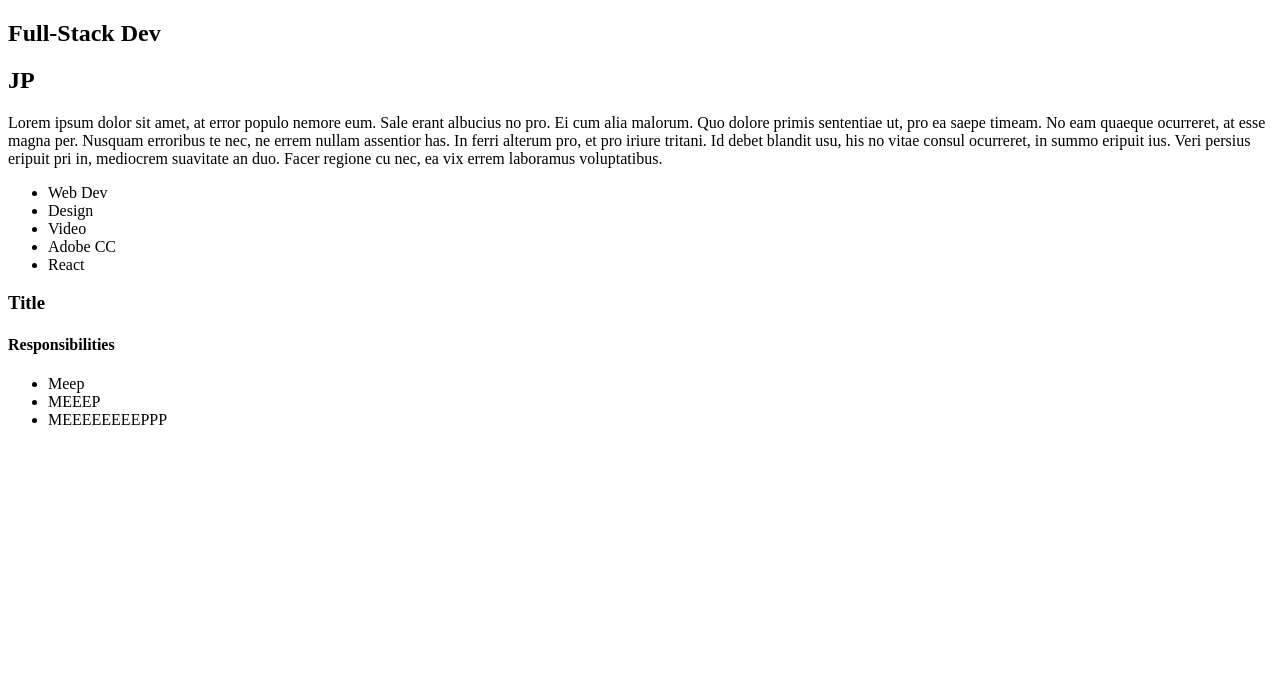
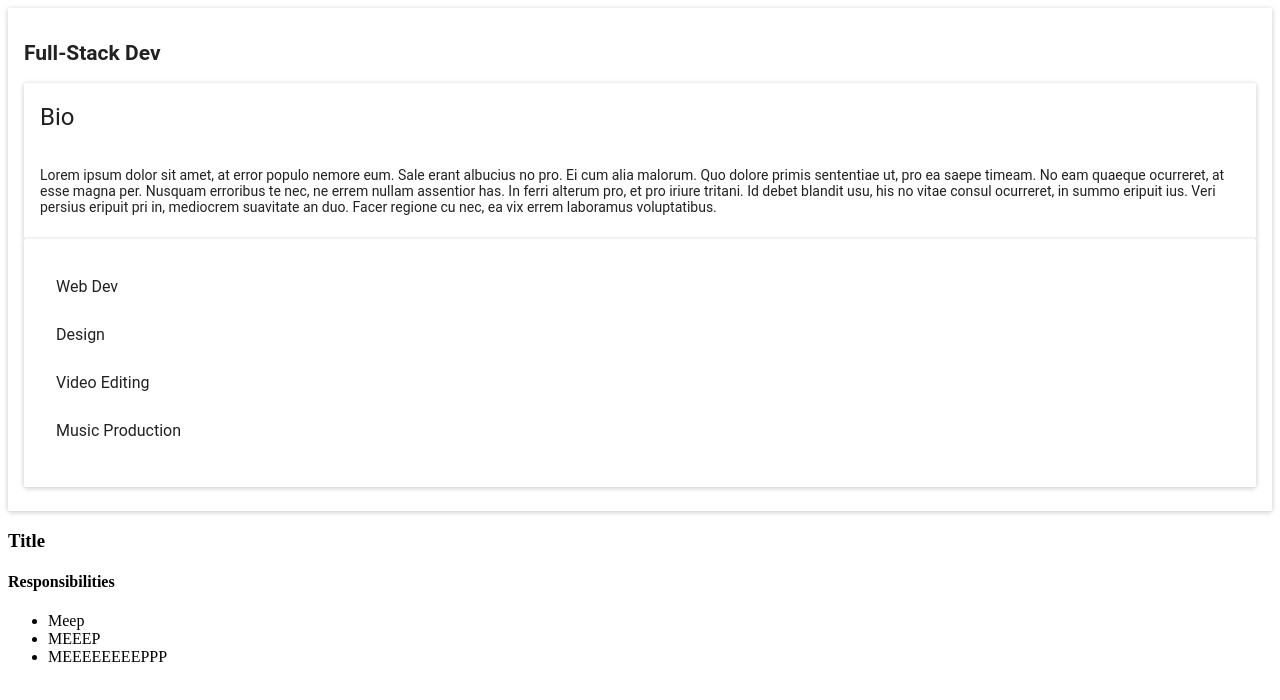
Before and after one commit to thatjp/redux-example, a React (Create React App) app: page / in a window 1280 px wide. Shown: the top 700 px of the page. Built offline with nearby package versions, Linux system fonts and the light colour scheme.

Commit message:
+ Material-ui styling

```diff
--- a/package.json
+++ b/package.json
@@ -3,6 +3,8 @@
   "version": "0.1.0",
   "private": true,
   "dependencies": {
+    "material": "^0.2.6",
+    "material-ui": "^0.20.0",
     "react": "^16.2.0",
     "react-dom": "^16.2.0",
     "react-redux": "^5.0.6",
--- a/src/components/bio/BioName.js
+++ /dev/null
@@ -1,11 +0,0 @@
-import React from 'react';
-
-const BioName = () => {
-    return (
-        <div>
-            <h2>JP</h2>
-        </div>
-    );
-};
-
-export default BioName;
--- a/src/components/bio/BioSkills.js
+++ b/src/components/bio/BioSkills.js
@@ -1,16 +1,20 @@
 import React from 'react';
+
+import { Card, CardText} from 'material-ui/Card';
+import { List, ListItem } from 'material-ui/List';
 
 const BioSkills = () => {
     return (
-        <div>
-            <ul>
-                <li>Web Dev</li>
-                <li>Design</li>
-                <li>Video</li>
-                <li>Adobe CC</li>
-                <li>React</li>
-            </ul>
-        </div>
+        <Card>
+            <CardText>
+            <List>
+                <ListItem>Web Dev</ListItem>
+                <ListItem>Design</ListItem>
+                <ListItem>Video Editing</ListItem>
+                <ListItem>Music Production</ListItem>
+            </List>
+            </CardText>
+        </Card>
     );
 };
 
--- a/src/components/bio/BioText.js
+++ b/src/components/bio/BioText.js
@@ -1,10 +1,12 @@
 import React from 'react';
+import { Card, CardText, CardTitle } from 'material-ui/Card';
 
 const BioText = () =>{
 
     return(
-        <div>
-        <p>
+        <Card>
+            <CardTitle title="Bio"/>
+            <CardText>
                 Lorem ipsum dolor sit amet, at error
                 populo nemore eum. Sale erant albucius no pro.
                 Ei cum alia malorum. Quo dolore primis sententiae
@@ -18,8 +20,8 @@ const BioText = () =>{
                 Veri persius eripuit pri in, mediocrem
                 suavitate an duo. Facer regione cu nec, ea vix
                 errem laboramus voluptatibus.
-        </p>
-        </div>
+            </CardText>
+        </Card>
     )
 }
 
--- a/src/containers/App.js
+++ b/src/containers/App.js
@@ -1,14 +1,15 @@
 import React, { Component } from 'react';
 import Bio from './Bio';
 import Work from './Work';
+import MuiThemeProvider from 'material-ui/styles/MuiThemeProvider';
 
 class App extends Component {
   render() {
     return (
-      <div className="App">
-       <Bio />
-       <Work />
-      </div>
+    <MuiThemeProvider>
+        <Bio />
+        <Work />
+    </MuiThemeProvider>
     );
   }
 }
--- a/src/containers/Bio.js
+++ b/src/containers/Bio.js
@@ -1,19 +1,21 @@
 import React, { Component } from 'react';
+import { Card, CardText } from 'material-ui/Card';
+
 import BioText from '../components/bio/BioText';
 import BioTitle from '../components/bio/BioTitle';
-import BioName from '../components/bio/BioName';
 import BioSkills from '../components/bio/BioSkills';
 
 class Bio extends Component{
 
     render(){
         return(
-            <div>
-                <BioTitle />
-                <BioName />
-                <BioText />
-                <BioSkills />
-            </div>
+            <Card>
+                <CardText>
+                    <BioTitle />
+                    <BioText />
+                    <BioSkills />
+                </CardText>
+            </Card>
         )
     }
 }
```
Also changed, not shown: 1 other file (tests, documents, lock files or other folders). Lines whose indentation alone changed are shown as unchanged.
